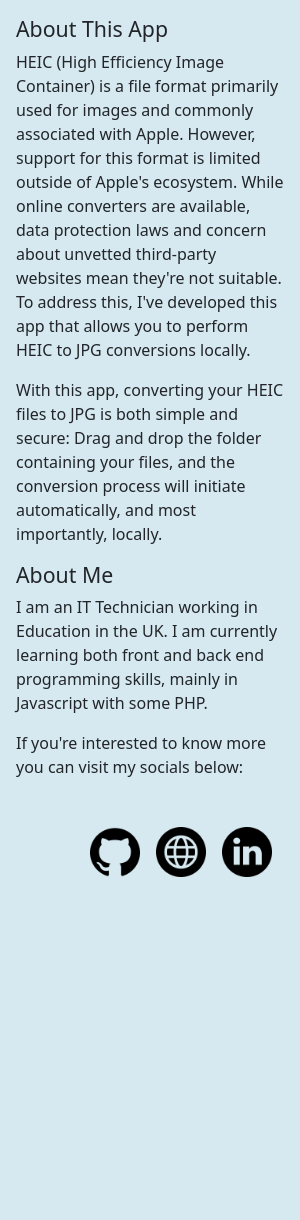
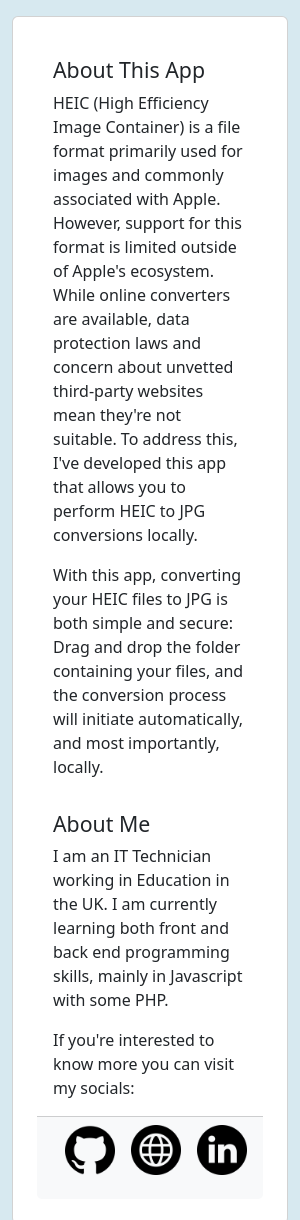
Before and after one commit to alexBlanden/HEIC-to-JPG, an Electron app: page renderer/about.html in a window 300 px wide. Shown: the top 1220 px of the page. Before the commit the page ends 909 px from the top, so only its background shows below. Drawn offline with nearby package versions, Linux system fonts and the light colour scheme.

Commit message:
Update about.html

```diff
--- a/renderer/about.html
+++ b/renderer/about.html
@@ -10,30 +10,32 @@
     <script src="about.js" defer></script>
 </head>
 <body id="about-parent">
-    <div class="container p-3">
-        <h4>About This App</h4>
-        <p>HEIC (High Efficiency Image Container) is a file format primarily used for images and commonly associated with Apple. However, support for this format is limited outside of Apple's ecosystem. While online converters are available, data protection laws and concern about unvetted third-party websites mean they&#39;re not suitable. To address this, I&#39;ve developed this app that allows you to perform HEIC to JPG conversions locally.</p>
-       <p> With this app, converting your HEIC files to JPG is both simple and secure: Drag and drop the folder containing your files, and the conversion process will initiate automatically, and most importantly, locally.</p>
-        <h4>About Me</h4>
-        <p>I am an IT Technician working in Education in the UK. I am currently learning both front and back end programming skills, mainly in Javascript with some PHP.</p>
-        <p>If you're interested to know more you can visit my socials below:</p>
-        <!-- <a href="https://alexblanden.co.uk/" id="globe" target="_blank"></a> -->
+    <div class="container my-3">
+        <div class="card p-4">
+            <div class="card-body">
+                <h4 class="card-title">About This App</h4>
+                <p class="card-text">HEIC (High Efficiency Image Container) is a file format primarily used for images and commonly associated with Apple. However, support for this format is limited outside of Apple's ecosystem. While online converters are available, data protection laws and concern about unvetted third-party websites mean they&#39;re not suitable. To address this, I&#39;ve developed this app that allows you to perform HEIC to JPG conversions locally.</p>
+                <p class="card-text"> With this app, converting your HEIC files to JPG is both simple and secure: Drag and drop the folder containing your files, and the conversion process will initiate automatically, and most importantly, locally.</p>
             </div>
-    <div class="container">
-        <footer class="p-3 d-flex justify-content-between">
+            <div class="card-body">
+                <h4 class="card-title">About Me</h4>
+                <p class="card-text">I am an IT Technician working in Education in the UK. I am currently learning both front and back end programming skills, mainly in Javascript with some PHP.</p>
+                <p class="card-text">If you're interested to know more you can visit my socials:</p>
+            </div>
+            <div class="card-footer bg-light">
+                <footer class="row justify-content-between align-items-center">
                     <div class="col-4">
-              <!-- <a href="/" class="mb-3 me-2 mb-md-0 text-muted text-decoration-none lh-1"> -->
                         <script type="text/javascript" src="https://cdnjs.buymeacoffee.com/1.0.0/button.prod.min.js" data-name="bmc-button" data-slug="mewCP" data-color="#FFDD00" data-emoji=""  data-font="Inter" data-text="Donate" data-outline-color="#000000" data-font-color="#000000" data-coffee-color="#ffffff" ></script>
-              <!-- </a> -->
                     </div>
 
-            <ul class="col-1 justify-content-end align-content-center list-unstyled d-flex">
+                    <ul class="col-1 justify-content-end list-unstyled d-flex">
                       <li class="ms-3"><a class="text-muted" href="#"><img src="./images/github.png" width="50" height="50" alt=""></a></li>
                       <li class="ms-3"><a class="text-muted" href="#"><img src="./images/web.png" width="50" height="50" alt=""></a></li>
                       <li class="ms-3"><a class="text-muted" href="#"><img src="./images/linkedin.png" width="50" height="50" alt=""></a></li>
                     </ul>
                 </footer>
-
+            </div>
+        </div>
     </div>
 </body>
 </html>
```
Lines whose indentation alone changed are shown as unchanged.
